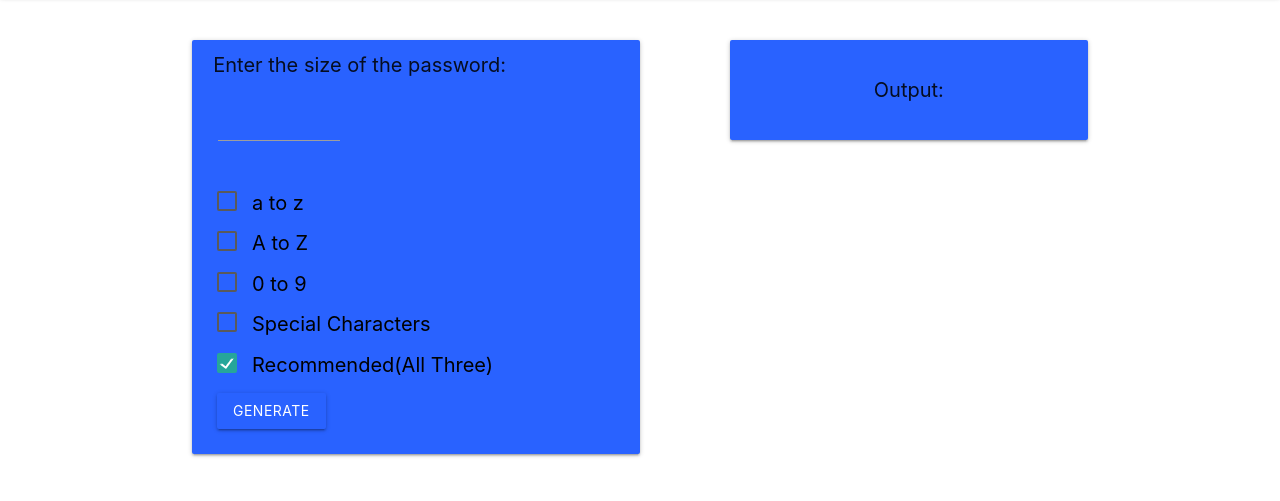
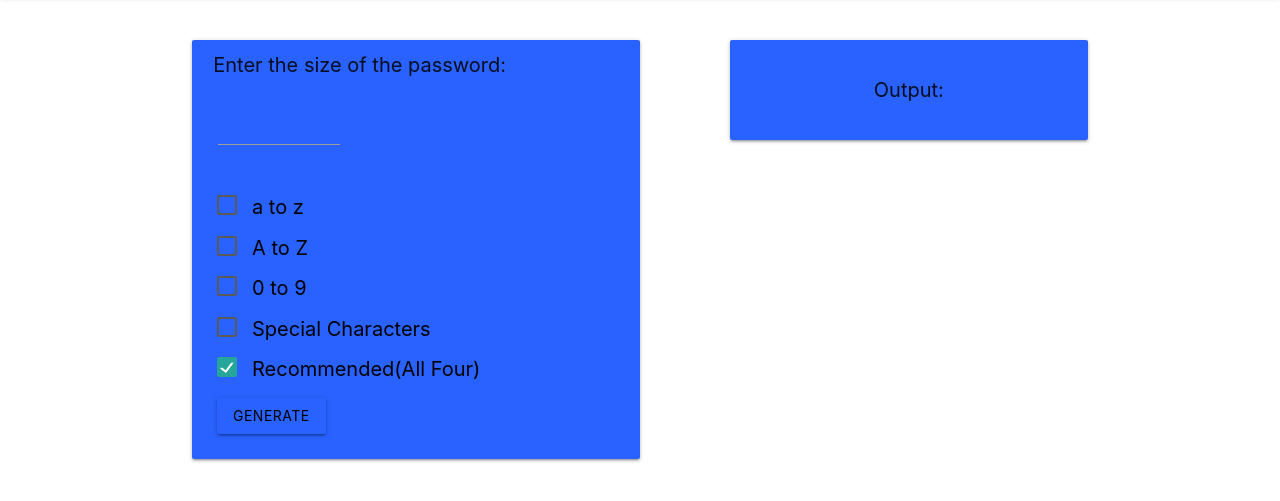
Before and after one commit to theblazecoders/password-generator, a plain HTML site: page index.html in a window 1280 px wide. Shown: the part 83-584 px from the top of the page. Drawn offline with Linux system fonts and the light colour scheme.

Commit message:
Stable_Release

```diff
--- a/index.css
+++ b/index.css
@@ -35,7 +35,7 @@ body {
 .sizeinput {
 
     width: 30%;
-    font-size: 20px;
+    font-size: 30px;
 
 }
 
@@ -51,7 +51,7 @@ body {
     margin-bottom: 15px;
 }
 
-#pgenerate{
+#generate{
 
     color: black;
 }
--- a/index.html
+++ b/index.html
@@ -60,7 +60,7 @@
             <p>
                 <label class="something">
                     <input id="recommended1" type="checkbox" class="filled-in" checked="checked"/>
-                    <span id="recommended">Recommended(All Three)</span>
+                    <span id="recommended">Recommended(All Four)</span>
                 </label>
             </p>
 
```
